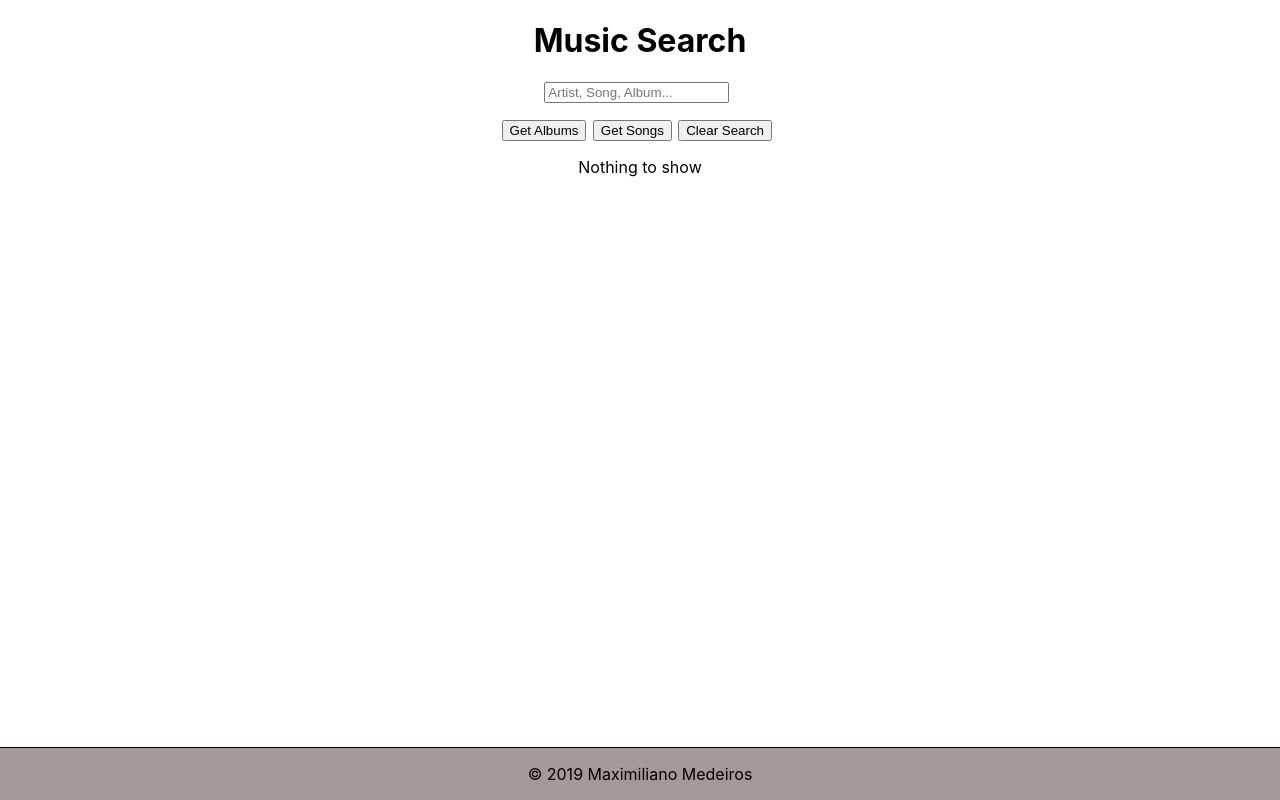
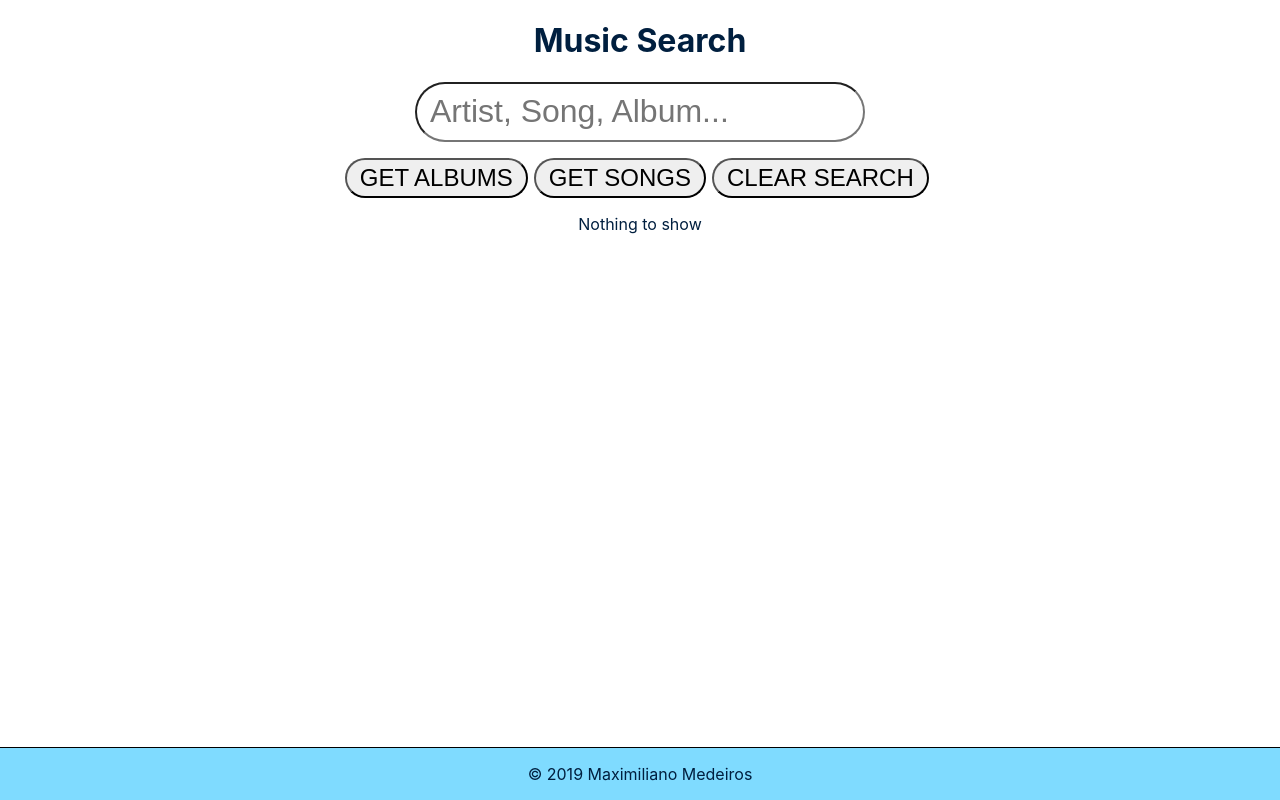
Before and after one commit to maximiliano/react-itunes-song-api, a React (Create React App) app: page / in a window 1280 px wide. Built offline with nearby package versions, Linux system fonts and the light colour scheme.

Commit message:
Apply styling to inputs and buttons

```diff
--- a/src/App.css
+++ b/src/App.css
@@ -1,3 +1,64 @@
+body {
+    color: #001F3F; /* navy */
+}
+
+.home {
+    display: flex;
+    min-height: 100vh;
+    flex-direction: column;
+    align-items: center;
+}
+
+.title {
+    width: 80vw;
+    text-align: center;
+    padding-bottom: 2vh;
+    font-size: 5vh;
+    font-style: italic;
+    font-weight: bold;
+    text-decoration: underline;
+}
+
+.search-container {
+    display: flex;
+    justify-content: center;
+    margin-bottom: 2vh;
+}
+
+.search-box {
+    font-size: 4vh;
+    height: 6vh;
+    background: 0 0;
+    padding: 0 1vw 0vh 1vw;
+    border-radius: 8vw;
+}
+
+.buttons-container {
+    display: flex;
+    flex-direction: row;
+}
+
+.search-button {
+    margin-right: 0.5vw;
+    padding: 0.5vh 2vw;
+    border-radius: 5vw;
+    font-size: 2vh;
+    text-transform: uppercase;
+    max-width: max-content;
+}
+
+footer {
+    border-top: black 1px solid;
+    margin-top: auto;
+    background-color: #7FDBFF;
+    padding-top: 2vh;
+    padding-bottom: 2vh;
+    width: 100vw;
+    align-self: center;
+    text-align: center
+}
+
+
 @media screen and (min-width: 415px){
     .home {
         display: flex;
@@ -23,17 +84,36 @@
     }
 
     .search-box {
-        margin-right: 0.5vw;
+        font-size: 4vh;
+        /*color: #4b2354;*/
+        height: 7vh;
+        background: 0 0;
+        padding: 0 1vw 0vh 1vw;
+        border-radius: 5vw;
+    }
+
+    .search-box::placeholder {
+        /*color: #001F3F;*/
+        /*font-weight: 450;*/
+    }
+
+    .buttons-container {
+        display: flex;
+        flex-direction: row;
     }
 
     .search-button {
         margin-right: 0.5vw;
+        padding: 0.5vh 1vw;
+        border-radius: 5vw;
+        font-size: 3vh;
+        text-transform: uppercase;
     }
 
     footer {
         border-top: black 1px solid;
         margin-top: auto;
-        background-color: #a59898;
+        background-color: #7FDBFF;
         padding-top: 2vh;
         padding-bottom: 2vh;
         width: 100vw;
--- a/src/App.js
+++ b/src/App.js
@@ -126,6 +126,7 @@ class App extends React.Component {
                     />
                 </div>
 
+                <div className="buttons-container">
                     <button className="search-button" onClick={this.getAlbums}>
                       Get Albums
                     </button>
@@ -137,6 +138,7 @@ class App extends React.Component {
                     <button className="search-button" onClick={this.clearSearch}>
                       Clear Search
                     </button>
+                </div>
             </div>
 
             <Title title={this.state.title} />
```
Lines whose indentation alone changed are shown as unchanged.
